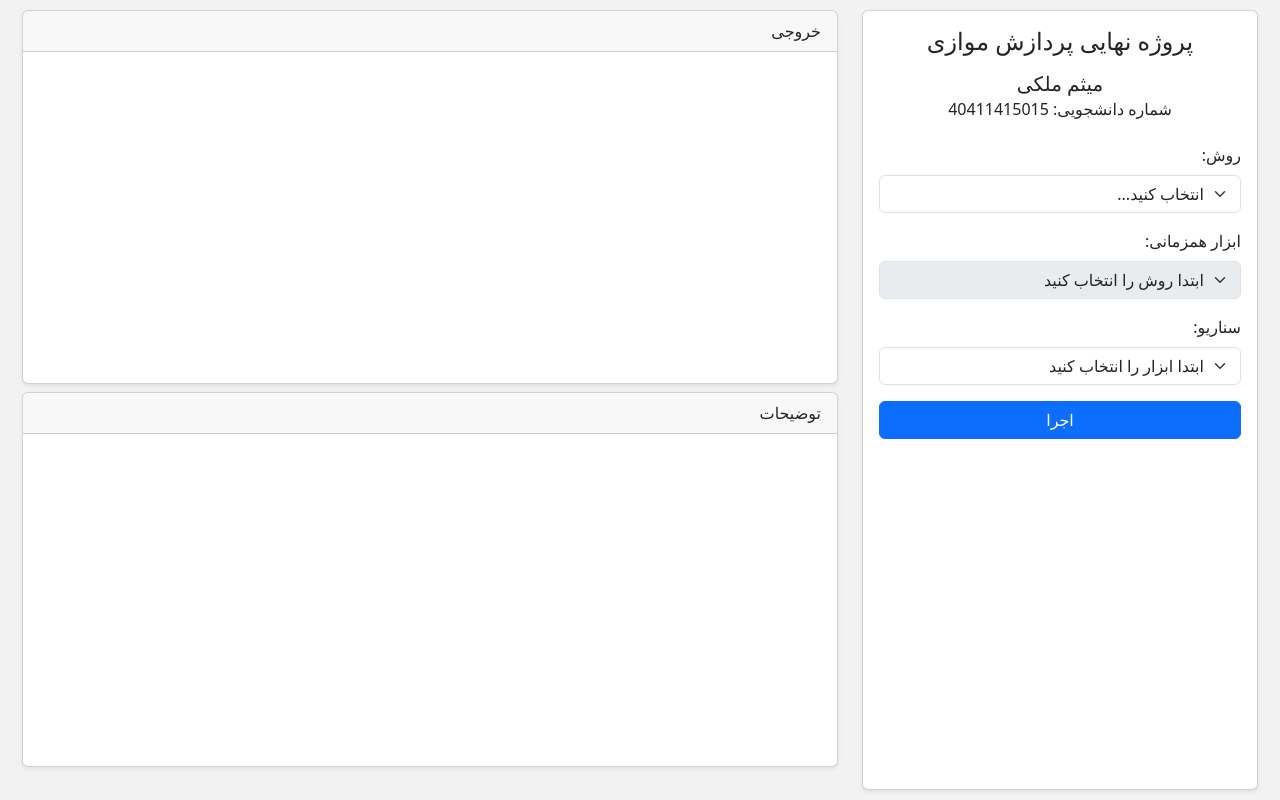
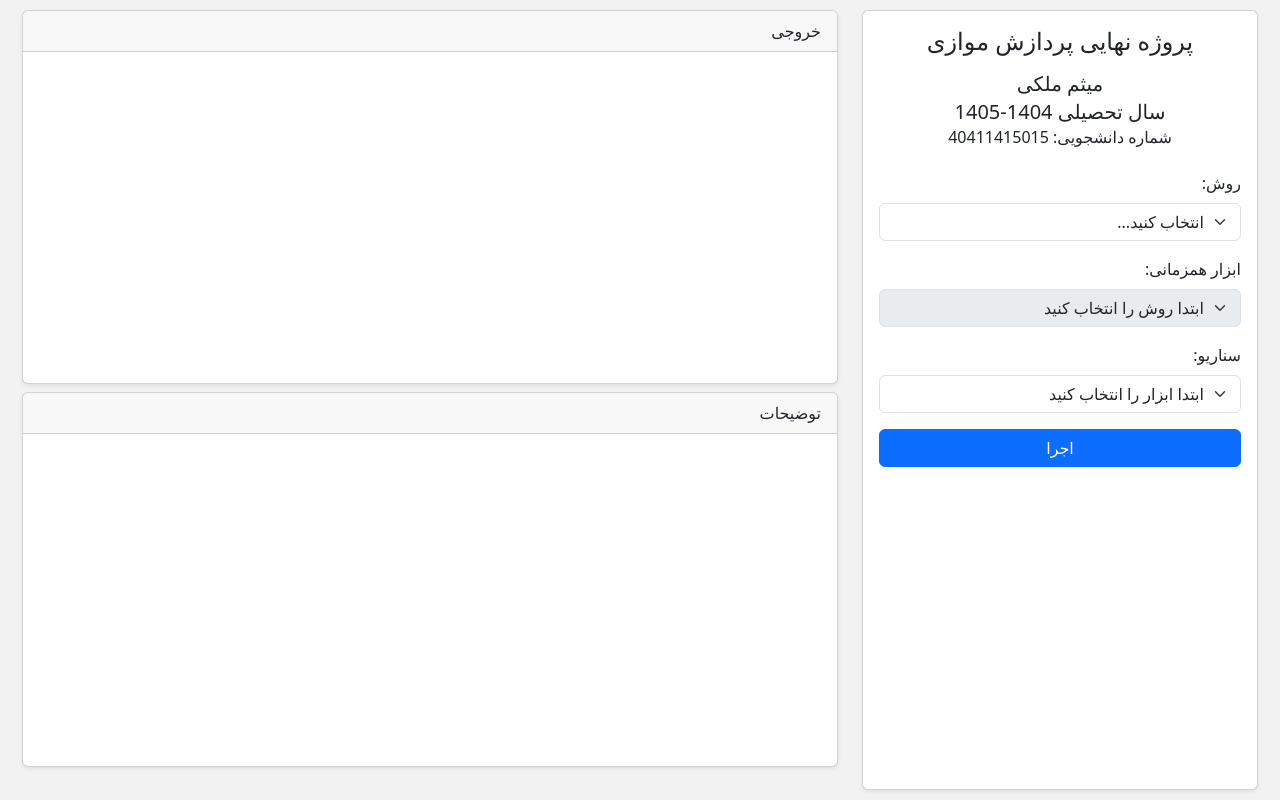
Before and after one commit to mdotmaleki/Thread-Proccess, a FastAPI app: page / in a window 1280 px wide. Run offline with FastAPI, Linux system fonts and the light colour scheme.

Commit message:
add desc

```diff
--- a/templates/index.html
+++ b/templates/index.html
@@ -41,6 +41,7 @@
 
                     <h4 class="text-center mb-3">پروژه نهایی پردازش موازی</h4>
                     <h5 class="text-center mb-1">میثم ملکی</h5>
+                    <h5 class="text-center mb-1">سال تحصیلی 1404-1405</h5>
                     <h6 class="text-center mb-4">شماره دانشجویی: 40411415015</h6>
 
                     <!-- روش -->
```
Also changed, not shown: .github/workflows/deploy.yml.
